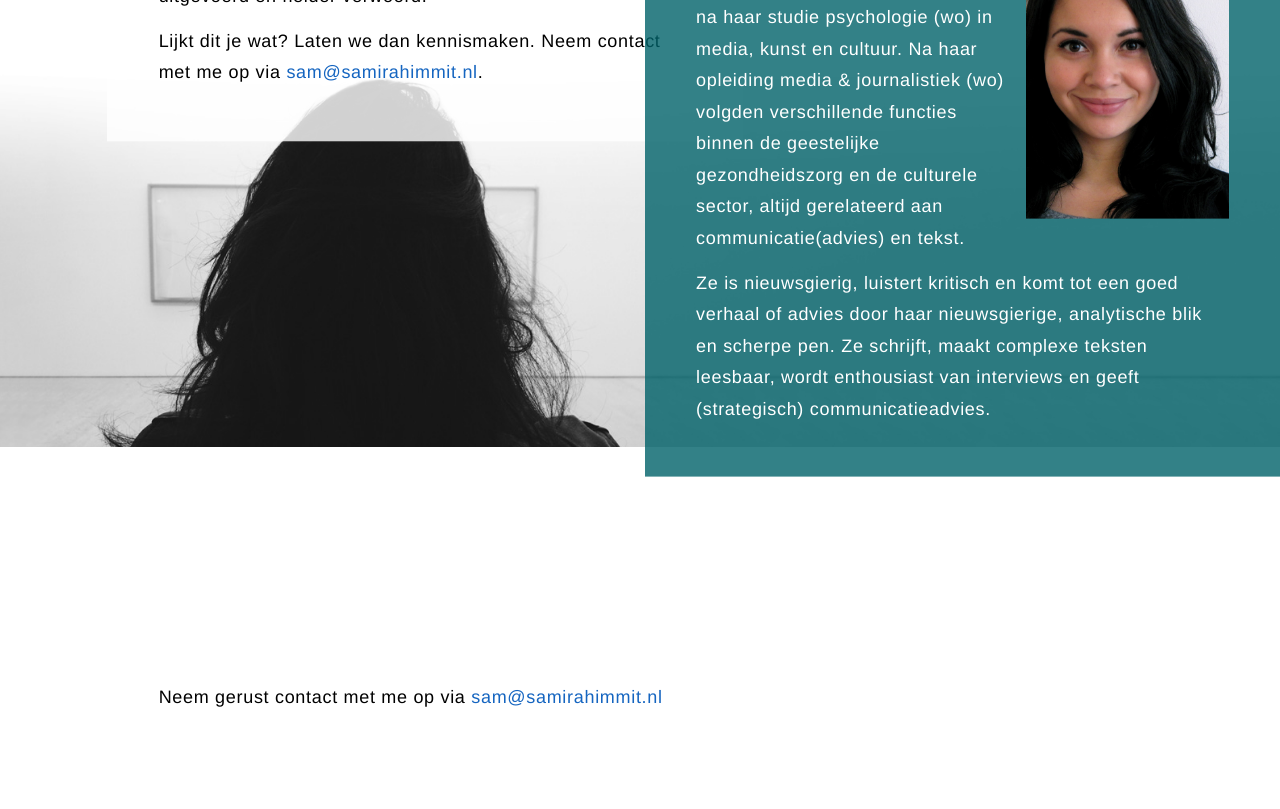
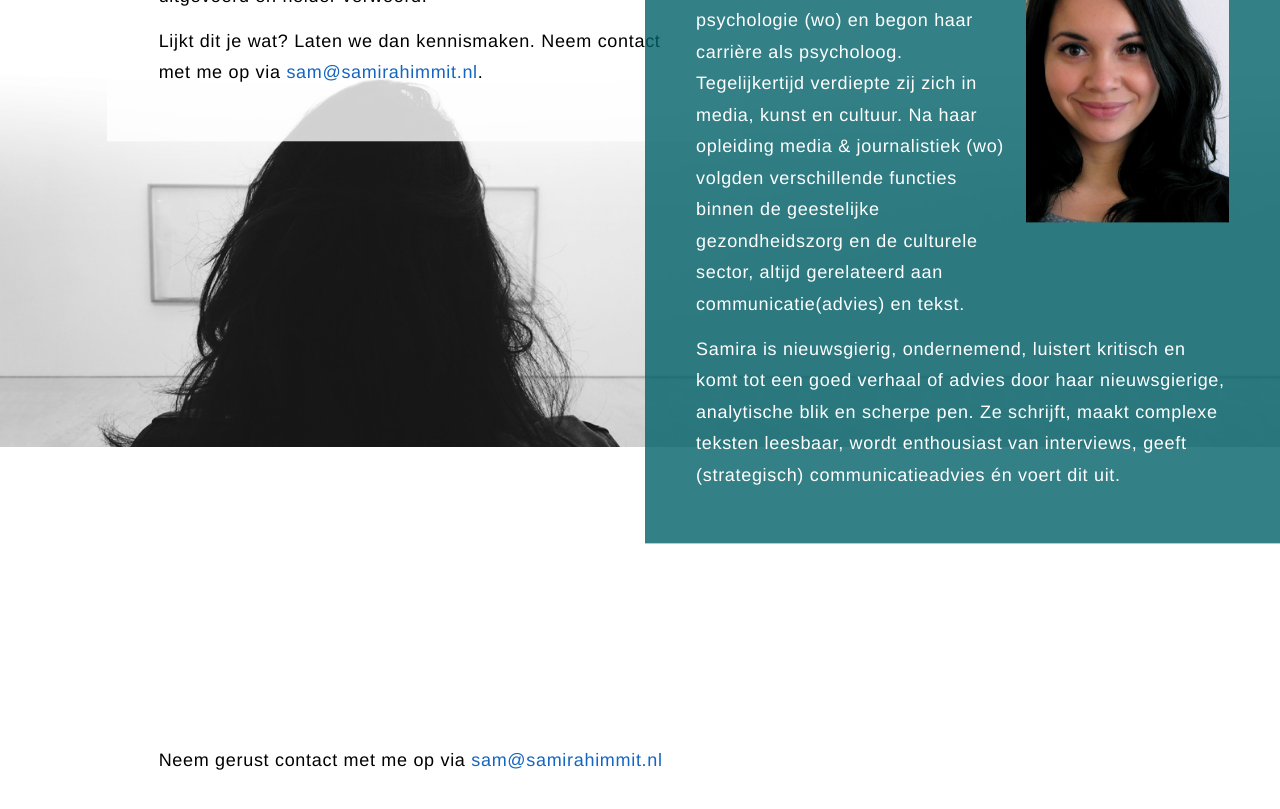
Before and after one commit to samirahimmit/samirahimmit.github.io, a Jekyll site: the page built from index.md, in a window 1280 px wide and 900 px high, scrolled down 453 px. Shown: the top 809 px of the window. Built offline with Jekyll 4.4.1, drawn with Linux system fonts in a browser that asks for light colours; some of the changed text lies outside the part shown.

Commit message:
Update 01-about.md

```diff
--- a/content/01-about.md
+++ b/content/01-about.md
@@ -1,5 +1,5 @@
-**Samira Himmit** (1985) woont en werkt in Rotterdam en verdiepte zich na haar studie psychologie (wo) in media, kunst en cultuur. Na haar opleiding media & journalistiek (wo) volgden verschillende functies binnen de geestelijke gezondheidszorg en de culturele sector, altijd gerelateerd aan communicatie(advies) en tekst.
+**Samira Himmit** (1985) woont en werkt in Rotterdam, studeerde psychologie (wo) en begon haar carrière als psycholoog. Tegelijkertijd verdiepte zij zich in media, kunst en cultuur. Na haar opleiding media & journalistiek (wo) volgden verschillende functies binnen de geestelijke gezondheidszorg en de culturele sector, altijd gerelateerd aan communicatie(advies) en tekst.
 
 ![Samira Himmit]({{ site.url }}/assets/img/sam.jpg)
 
-Ze is nieuwsgierig, luistert kritisch en komt tot een goed verhaal of advies door haar nieuwsgierige, analytische blik en scherpe pen. Ze schrijft, maakt complexe teksten leesbaar, wordt enthousiast van interviews en geeft (strategisch) communicatieadvies.
+Samira is nieuwsgierig, ondernemend, luistert kritisch en komt tot een goed verhaal of advies door haar nieuwsgierige, analytische blik en scherpe pen. Ze schrijft, maakt complexe teksten leesbaar, wordt enthousiast van interviews, geeft (strategisch) communicatieadvies én voert dit uit.
```
